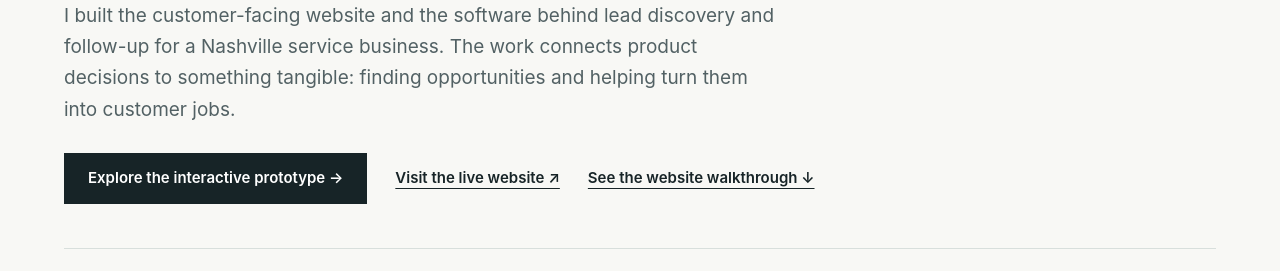
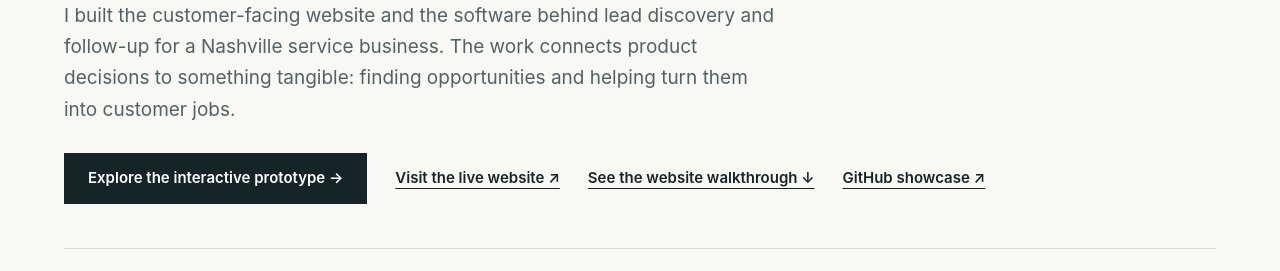
Before and after one commit to carsonmcrae/carsonmcrae.github.io, a plain HTML site: page southern-surface/index.html in a window 1280 px wide. Shown: the part 529-800 px from the top of the page. Drawn offline with Linux system fonts and the light colour scheme.

Commit message:
Link the published Southern Surface showcase

```diff
--- a/southern-surface/index.html
+++ b/southern-surface/index.html
@@ -14,7 +14,7 @@
 <main id="main" tabindex="-1"><section class="case-hero"><a class="back-link" href="../index.html#work">← All work</a><p class="eyebrow">Software behind a service business / Product case study</p>
 <h1 class="ssc-title">Southern Surface Company</h1><p class="case-headline">From opportunity to work on the ground.</p>
 <p class="case-summary">I built the customer-facing website and the software behind lead discovery and follow-up for a Nashville service business. The work connects product decisions to something tangible: finding opportunities and helping turn them into customer jobs.</p>
-<div class="case-links"><a class="button" href="demo/">Explore the interactive prototype →</a><a class="text-link" href="https://www.southernsurfacecompany.com/">Visit the live website ↗</a><a class="text-link" href="#website">See the website walkthrough ↓</a></div>
+<div class="case-links"><a class="button" href="demo/">Explore the interactive prototype →</a><a class="text-link" href="https://www.southernsurfacecompany.com/">Visit the live website ↗</a><a class="text-link" href="#website">See the website walkthrough ↓</a><a class="text-link" href="https://github.com/carsonmcrae/southern-surface-case-study">GitHub showcase ↗</a></div>
 <dl class="metrics"><div><dt>150</dt><dd>new leads generated last month*</dd></div><div><dt>5</dt><dd>jobs secured with the system last month*</dd></div><div><dt class="qualitative">Human review</dt><dd>between discovery and an approved lead</dd></div></dl>
 <p class="result-note">*Owner-reported on October 22, 2026. “Last month” is the owner's reporting window; exact dates and attribution have not been independently audited. These counts do not establish a conversion rate. <a href="#results">Read the evidence boundary.</a></p>
 <figure class="case-art"><img src="../assets/southern-surface/overview.svg" alt="Conceptual illustration of SSC's public service website alongside a separate opportunity review interface with fictional companies" width="1200" height="675"><figcaption>Original product illustration. The operations preview uses fictional records; the live public website is shown below.</figcaption></figure></section>
@@ -63,7 +63,7 @@
 <p>People still review candidates, contact prospects, and record follow-ups. Source quality and available contact information vary. Source inspection cannot establish production uptime or the rollout status of recent work.</p>
 <p>The next measurement step I would prioritize is a clearly defined source-to-outcome funnel: a dated reporting window, stable opportunity attribution, approved-lead counts, and explicit evidence for won work. That would support comparisons without confusing discovery volume with sales results.</p>
 <p>This static prototype targets WCAG 2.2 AA through keyboard controls, semantic structure, visible focus, responsive layouts, and light/dark themes. Automated and manual checks are documented in the repository; they do not constitute a complete accessibility audit.</p>
-<p><span class="prepared">Standalone GitHub showcase prepared; publication pending approval.</span></p></section>
+<p><a class="text-link" href="https://github.com/carsonmcrae/southern-surface-case-study">Explore the GitHub showcase ↗</a></p></section>
 <section class="next-case"><p class="eyebrow">More work</p><h2><a href="../picpledge/">PicPledge →</a></h2><p>From business operations to a real event: an album I built and launched at my wedding.</p></section>
 </div></div></main>
 <footer class="site-footer"><div><strong>Carson McRae</strong><p>Product direction, design, engineering, and delivery.</p></div><div><a href="demo/">SSC prototype</a><a href="https://www.southernsurfacecompany.com/">Live business ↗</a><a href="../index.html#work">All work</a></div></footer></body></html>
```
Also changed, not shown: 1 other file.
